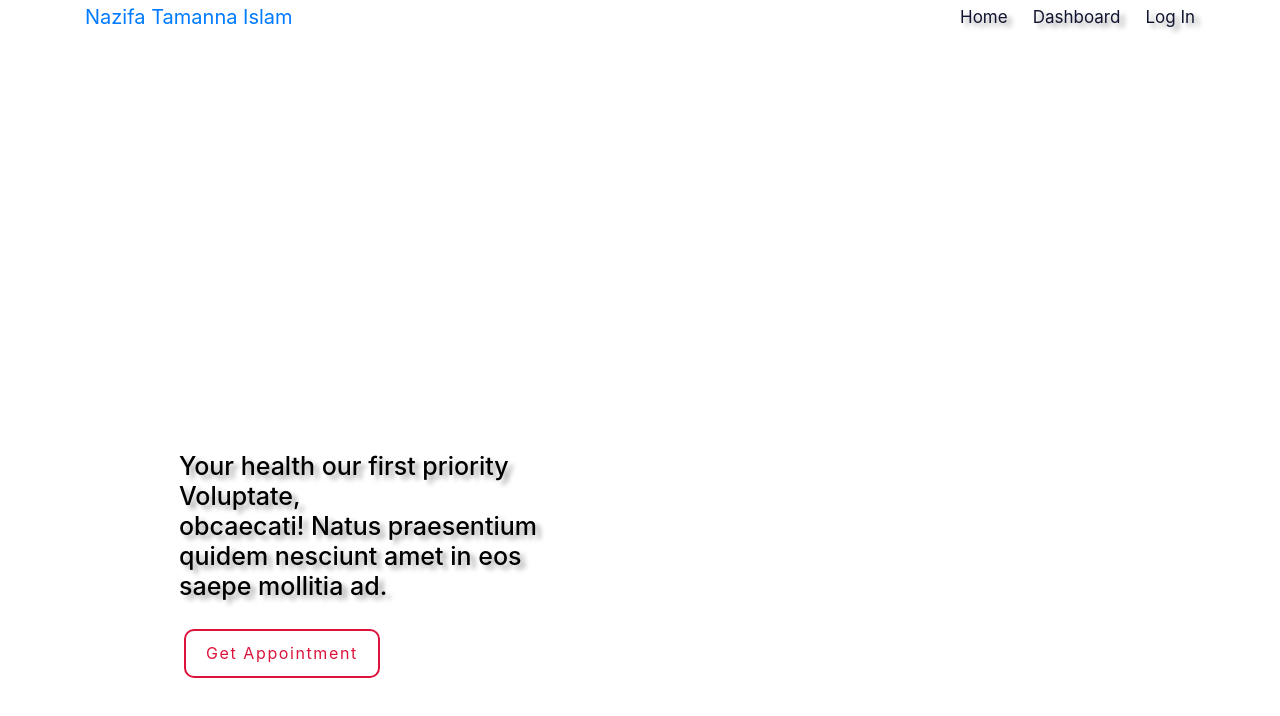
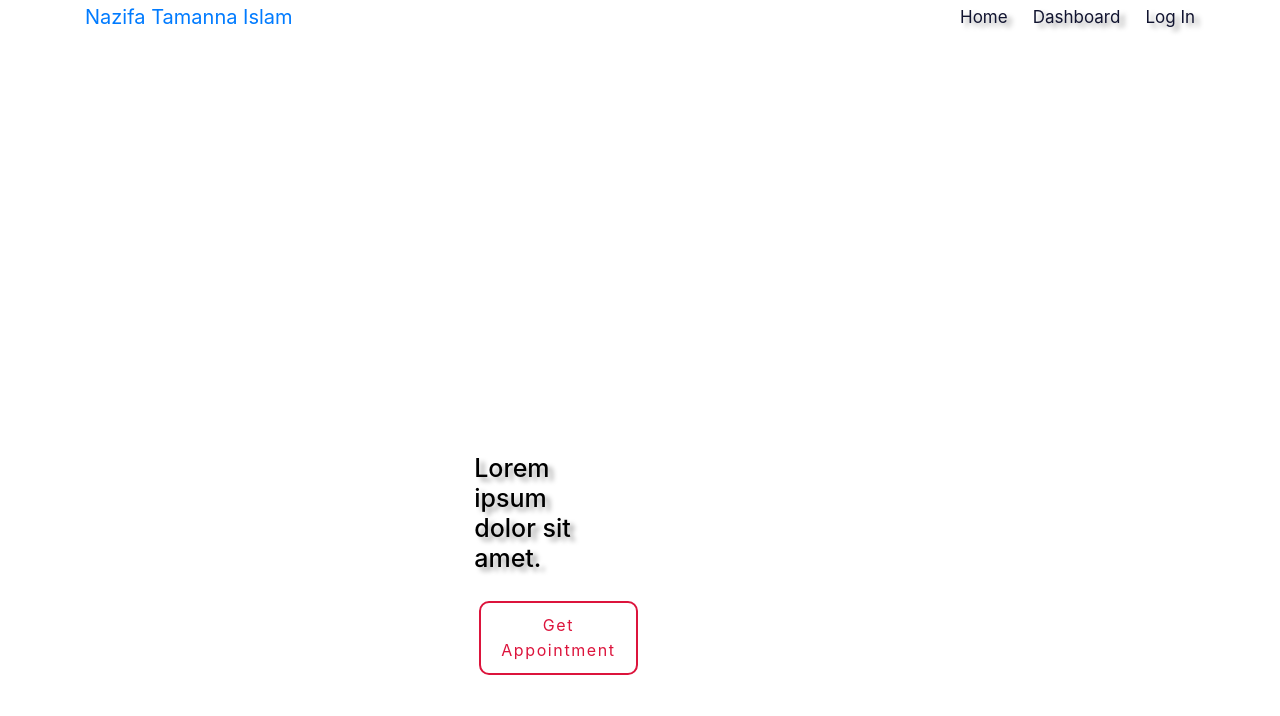
Before and after one commit to NazmulKhan-2009/nazifa_tamanna_islam, a Next.js app: page / in a window 1280 px wide. Shown: the top 716 px of the page. Built offline with nearby package versions, Linux system fonts and the light colour scheme; a web font is replaced by a local one.

Commit message:
change para

```diff
--- a/Components/Home/Header/HeaderSection.js
+++ b/Components/Home/Header/HeaderSection.js
@@ -12,7 +12,7 @@ export default function HeaderSection() {
 
         <div className="row">
           <div className={`col-md-5 mr-auto  my-auto ${styles.get_appoint}`}>
-              <h3>Your health our first priority Voluptate, <br/> obcaecati! Natus praesentium quidem nesciunt amet in eos saepe mollitia ad.</h3>
+              <h3>Lorem ipsum dolor sit amet.</h3>
           <button className={styles.appointment_btn} >Get Appointment</button>
 
           </div>
```
